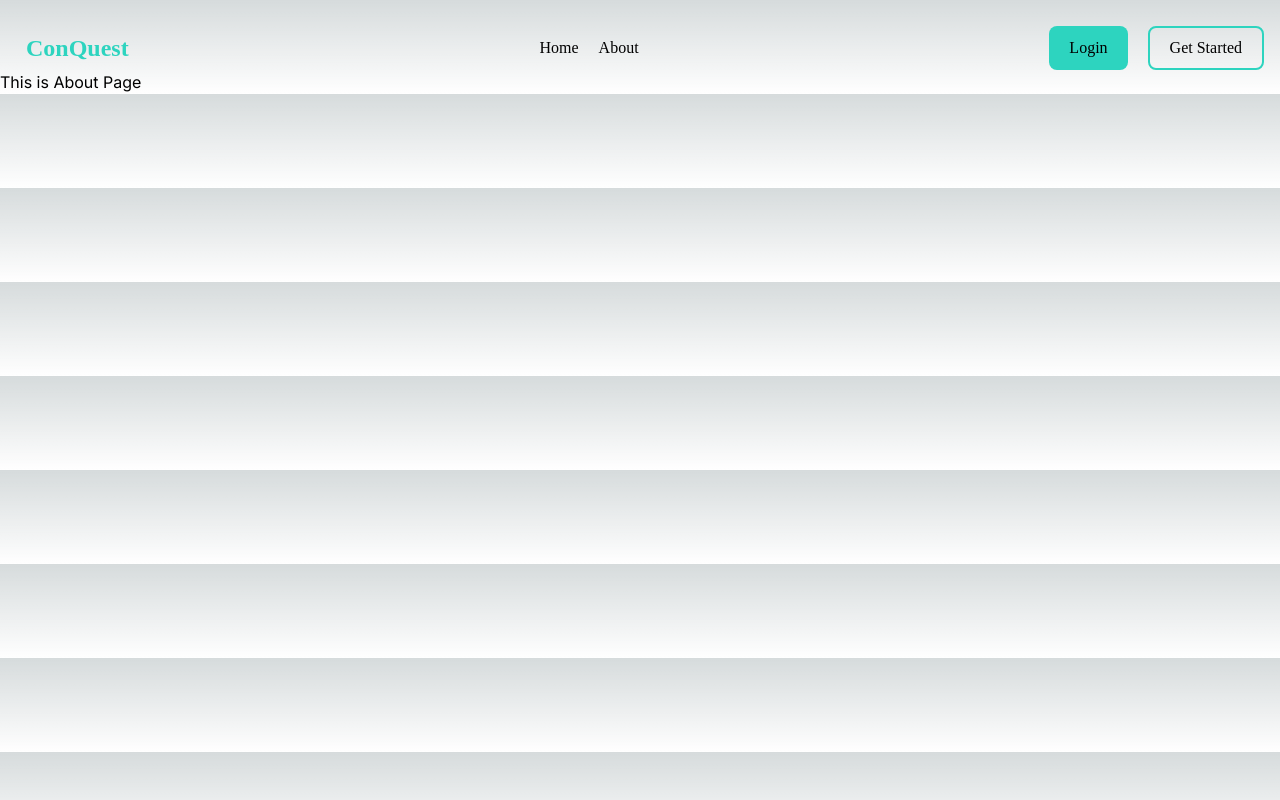
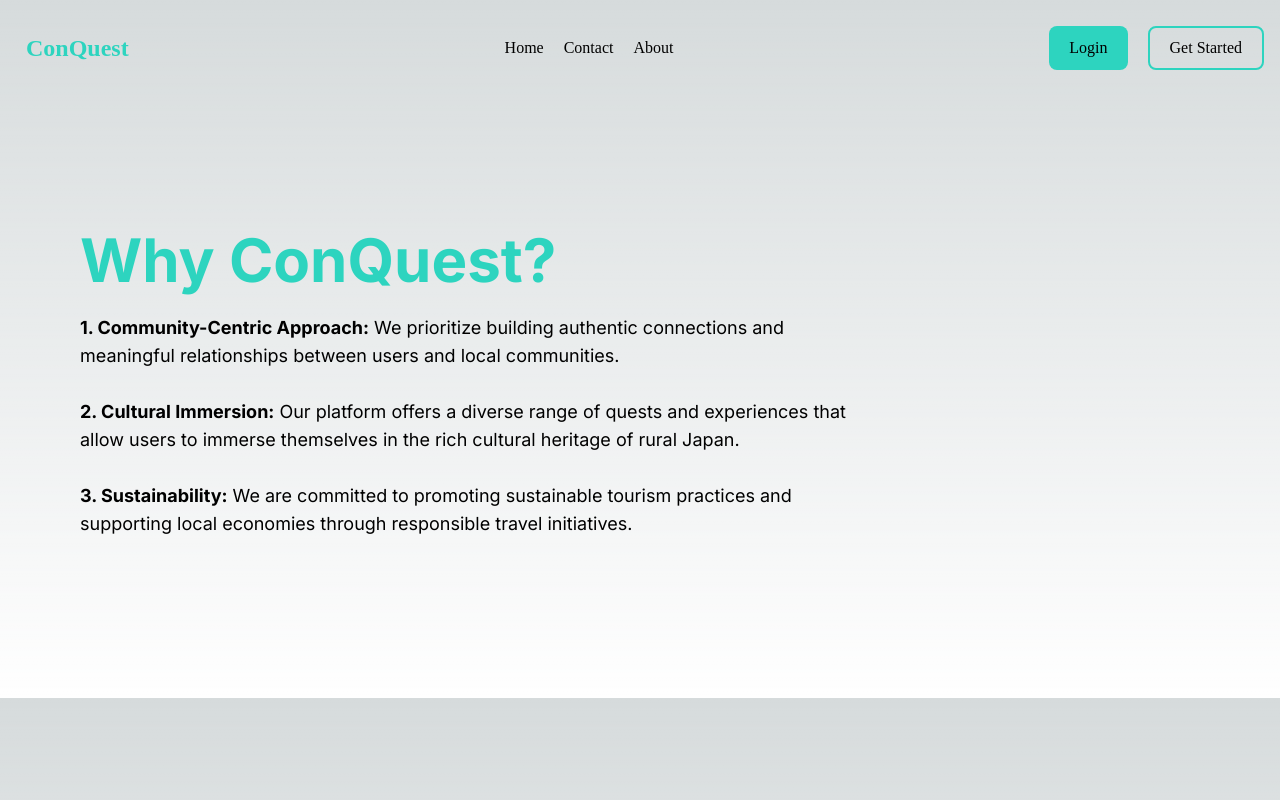
Before and after one commit to divy-vinayak/conquest, a Next.js app in the folder frontend/: page /about in a window 1280 px wide. Built offline with nearby package versions, Linux system fonts and the light colour scheme.

Commit message:
Started Contact us page

```diff
--- a/frontend/src/app/(landing)/about/page.tsx
+++ b/frontend/src/app/(landing)/about/page.tsx
@@ -1,5 +1,19 @@
 export default function Page() {
-    return <>
-        This is About Page
-    </>;
+    return (
+        <div className="flex flex-col items-start justify-center   max-w-3xl mx-20 my-40" >
+            <div className="text-6xl font-bold text-teal-400 ">
+                Why ConQuest?
+                <br />
+
+            </div>
+            <div className="mt-6 text-lg text-left">
+
+                <b>1. Community-Centric Approach:</b> We prioritize building authentic connections and meaningful relationships between users and local communities.
+                <br /><br />
+                <b>2. Cultural Immersion:</b> Our platform offers a diverse range of quests and experiences that allow users to immerse themselves in the rich cultural heritage of rural Japan.
+                <br /><br />
+                <b>3. Sustainability:</b> We are committed to promoting sustainable tourism practices and supporting local economies through responsible travel initiatives.
+            </div>
+        </div>
+    );
 }
--- a/frontend/src/app/(landing)/contact/page.tsx
+++ b/frontend/src/app/(landing)/contact/page.tsx
@@ -1,3 +1,14 @@
 export default function Page() {
-    return <>This is contact page</>;
-}
+    return (
+
+              <div className="flex flex-col items-start  text-teal-400">
+                <div className="self-center text-5xl font-bold  ">
+                  Contact us
+                </div>
+                <div className="mt-1.5 text-xl font-semibold  leading-8 w-[301px]">
+                  Fill out our form, and we'll try to get back to you within 24 hours.
+                </div>
+              </div>
+
+    );
+  }
--- /dev/null
+++ b/frontend/src/components/ContactForm.tsx
@@ -0,0 +1 @@
+//use clint
--- a/frontend/src/components/NavBar.tsx
+++ b/frontend/src/components/NavBar.tsx
@@ -15,6 +15,7 @@ export default function NavBar() {
             {/* Navigation Links */}
             <div className="flex gap-5 justify-between self-stretch my-auto">
                 <div><Link href={"/home"}>Home</Link></div>
+                <div><Link href={"/contact"}>Contact</Link></div>
                 <div><Link href={"/about"}>About</Link></div>
             </div>
 
--- a/frontend/src/components/SideBar.tsx
+++ b/frontend/src/components/SideBar.tsx
@@ -2,8 +2,24 @@ import React from 'react'
 
 export default function SideBar() {
   return (
-    <div>
-      This is side bar
-    </div>
-  )
+
+      <div className="flex flex-col items-center pt-8 mx-auto w-full text-2xl font-bold leading-6 text-white bg-black max-w-[480px]">
+        <div className="text-teal-400">ConQuest</div>
+        <div className="justify-center items-start self-stretch px-16 py-4 mt-24 w-full whitespace-nowrap bg-teal-400">
+          Dashboard
+        </div>
+        <div className="mt-8">Profile</div>
+        <div className="mt-12">Explore Quests</div>
+        <div className="mt-11">About</div>
+        <div className="flex gap-5 justify-between self-stretch px-7 py-2.5 whitespace-nowrap bg-gray-800 mt-[656px]">
+          <img
+            loading="lazy"
+            srcSet="..."
+            className="w-10 aspect-square"
+          />
+          <div className="grow my-auto">Alex Kent</div>
+        </div>
+      </div>
+
+  );
 }
```
